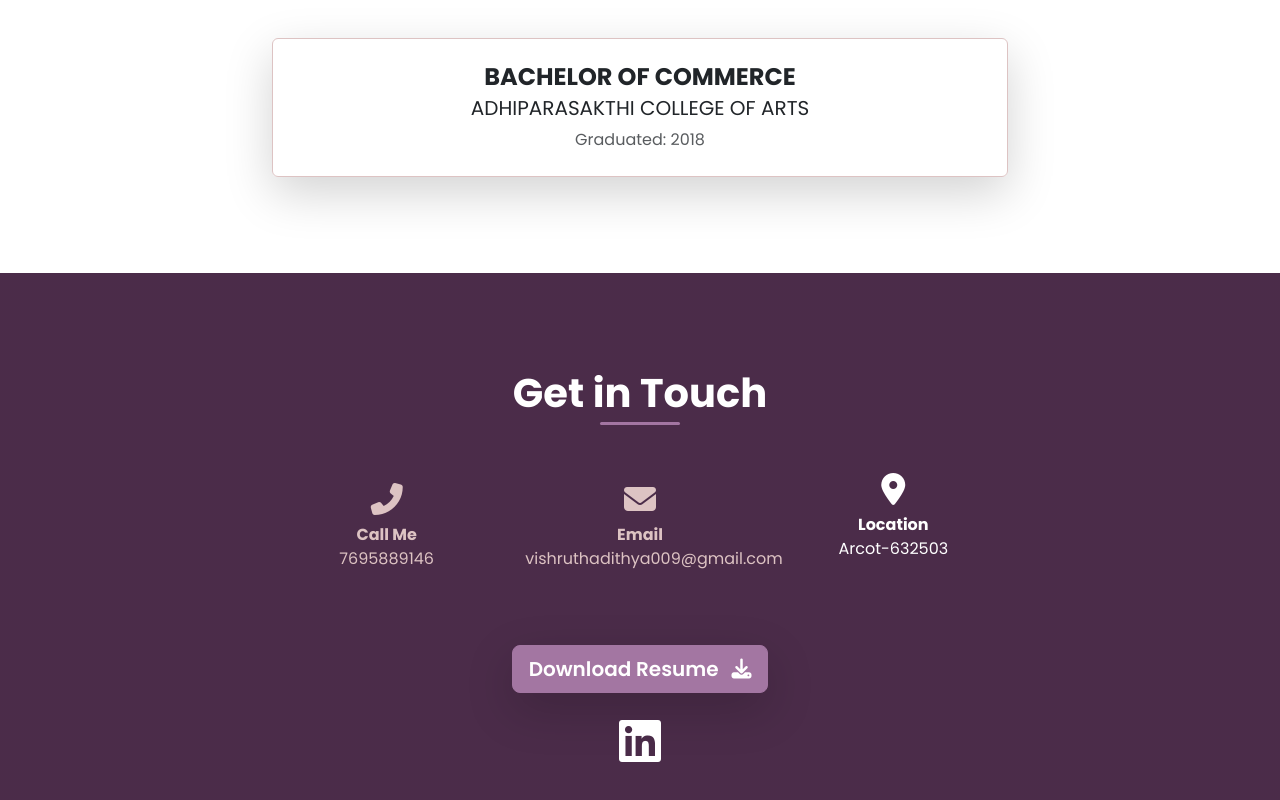
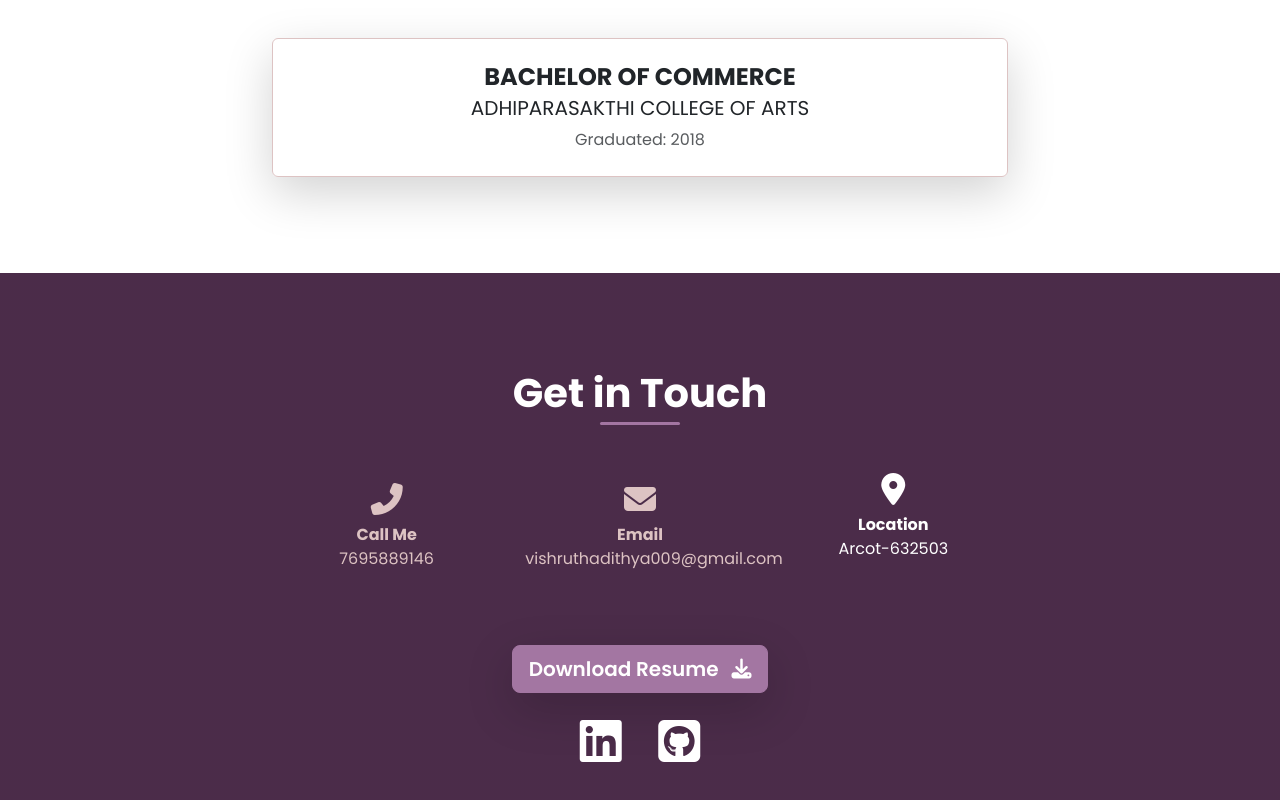
Before and after one commit to vishruthadithya-J/vishruthadithya-J.github.io, a plain HTML site: page index.html in a window 1280 px wide. Shown: the part 4826-5626 px from the top of the page. Drawn offline with nearby package versions, Linux system fonts and the light colour scheme.

Commit message:
Add files via upload

```diff
--- a/index.html
+++ b/index.html
@@ -284,7 +284,7 @@
 
                         <div class="social-links mt-4">
                             <a href="#" target="_blank" class="text-white mx-3"><i class="fab fa-linkedin fa-3x"></i></a>
-
+                            <a href="#" target="_blank" class="text-white mx-3"><i class="fab fa-github-square fa-3x"></i></a>
                         </div>
                     </div>
                 </div>
```
